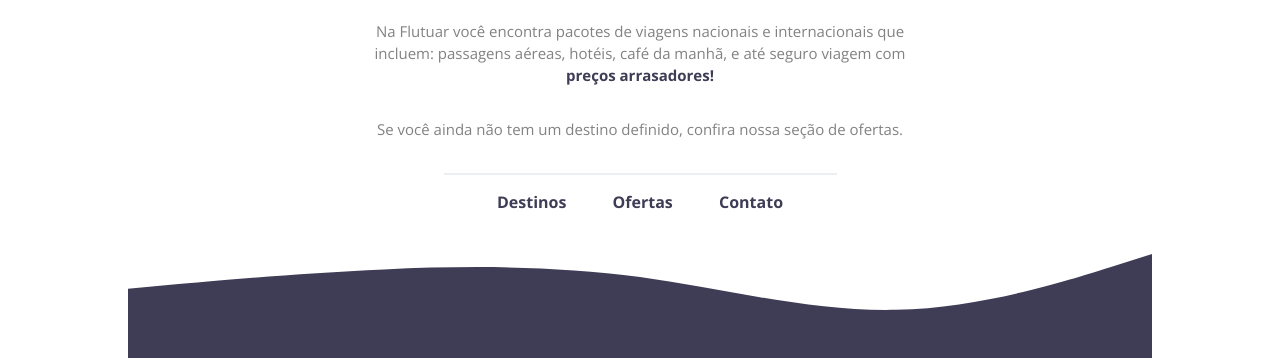
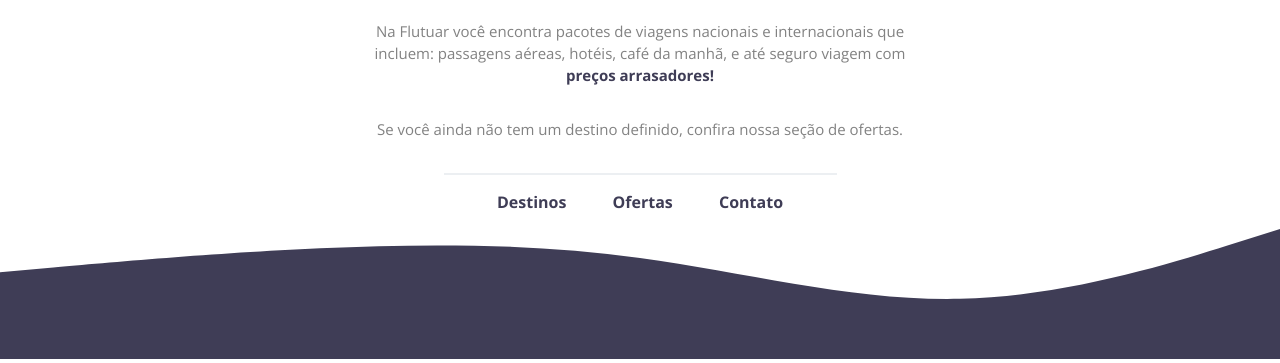
Before and after one commit to kleison451/recriandoLayout01, a plain HTML site: page index.html in a window 1280 px wide. Shown: the part 441-804 px from the top of the page. Drawn offline with nearby package versions, Linux system fonts and the light colour scheme.

Commit message:
Add files via upload

```diff
--- a/style.css
+++ b/style.css
@@ -78,5 +78,8 @@ a {
 }
 
 #wave {
-  margin-bottom: 0px;
+  bottom: 0;
+  left: 0;
+  position: fixed;
+  width: 100%;
 }
```
